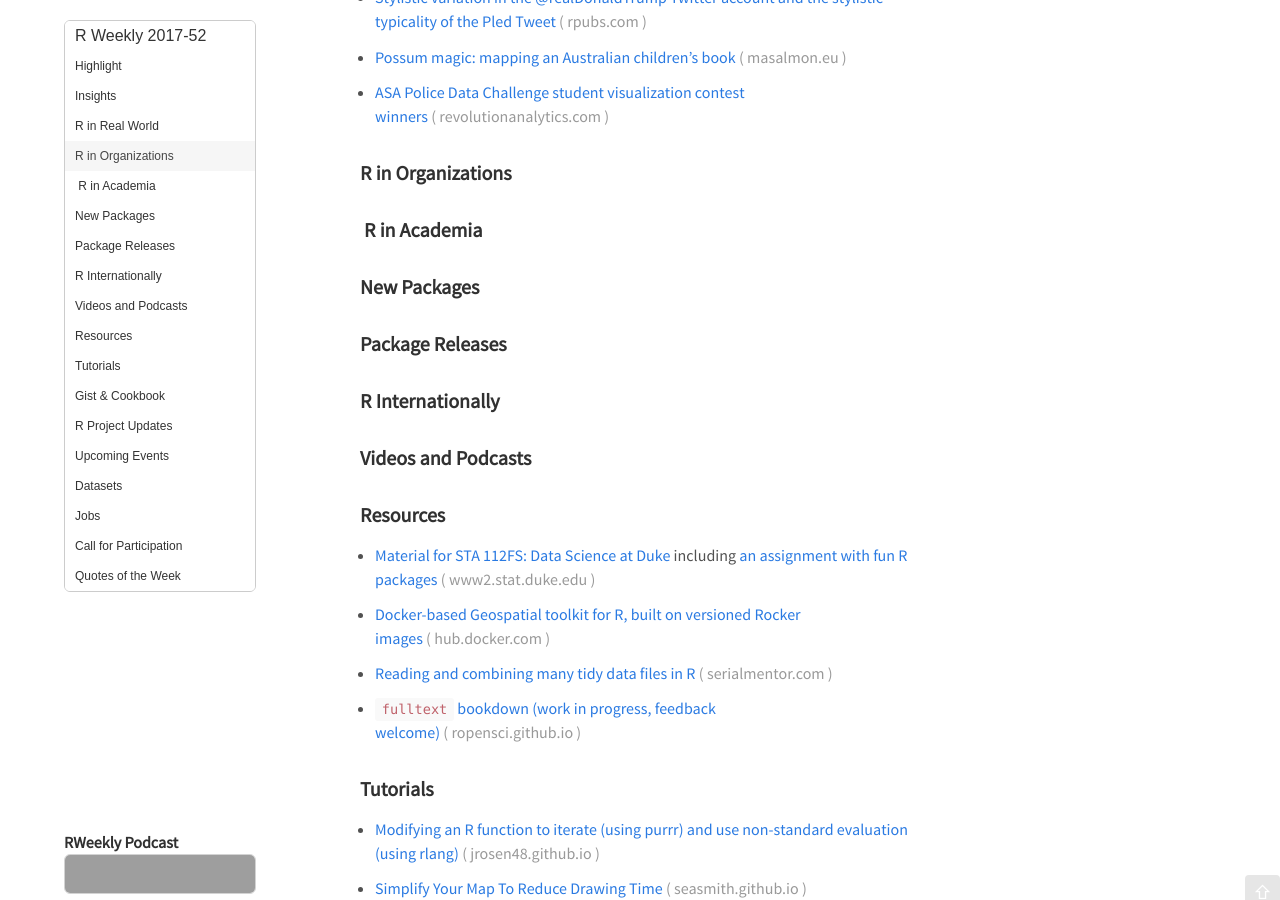
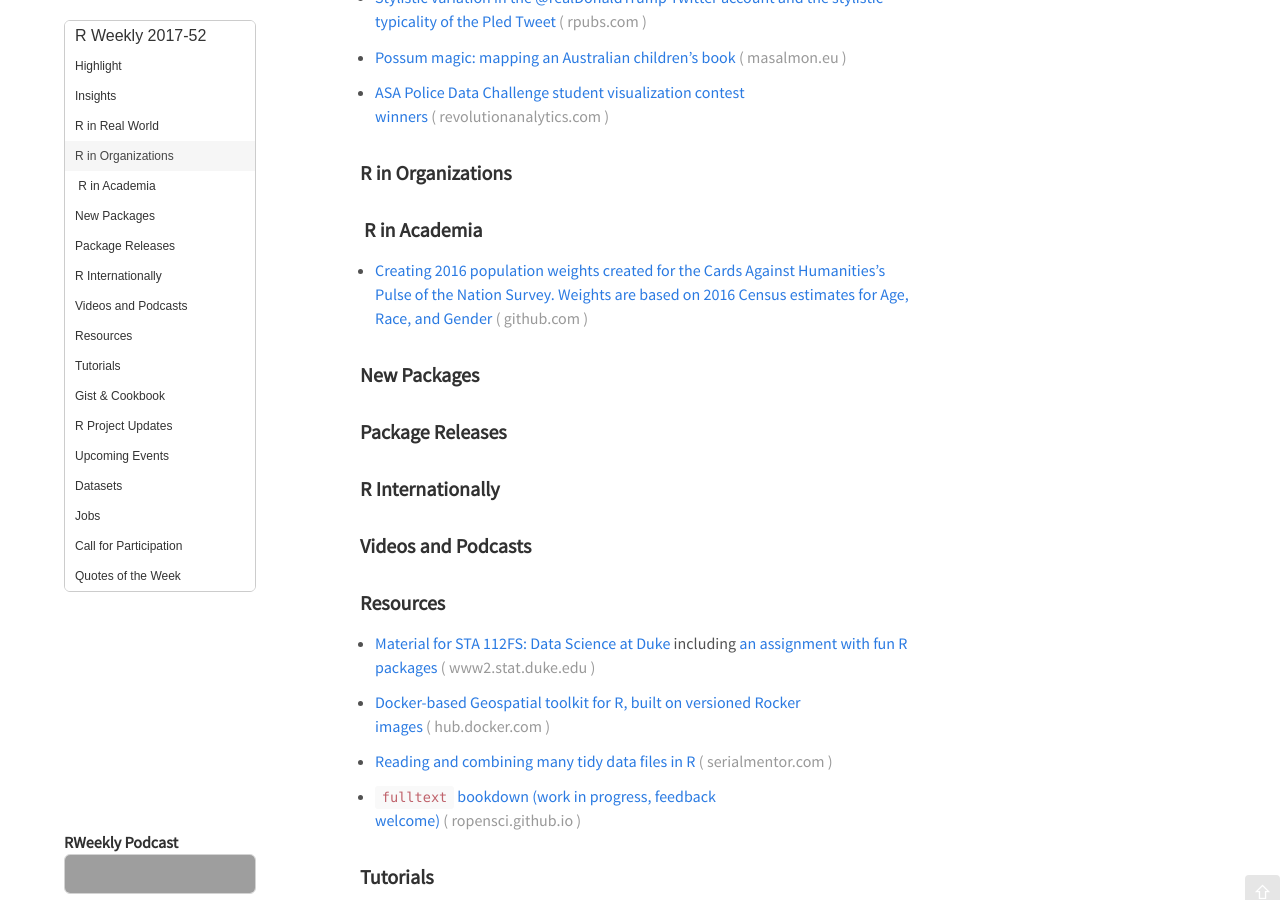
Before and after one commit to rweekly/rweekly.org, a Jekyll site: the page built from draft.md, in a window 1280 px wide and 900 px high, scrolled down 476 px. Built offline with Jekyll 4.4.1, drawn with Linux system fonts in a browser that asks for light colours; emoji names are drawn with the system emoji font; comment, search, counter and statistics services are not loaded; grey boxes are pictures that could not be loaded.

Commit message:
Update draft.md
cc @Adamishere -- see README to learn how to contribute your cool R content yourself!

```diff
--- a/draft.md
+++ b/draft.md
@@ -34,7 +34,7 @@ Release Date: 2017-12-25
 
 ###  R in Academia
 
-
++ [Creating 2016 population weights created for the Cards Against Humanities's Pulse of the Nation Survey. Weights are based on 2016 Census estimates for Age, Race, and Gender](https://github.com/Adamishere/CAH_Weighting)
 
 
 
```
